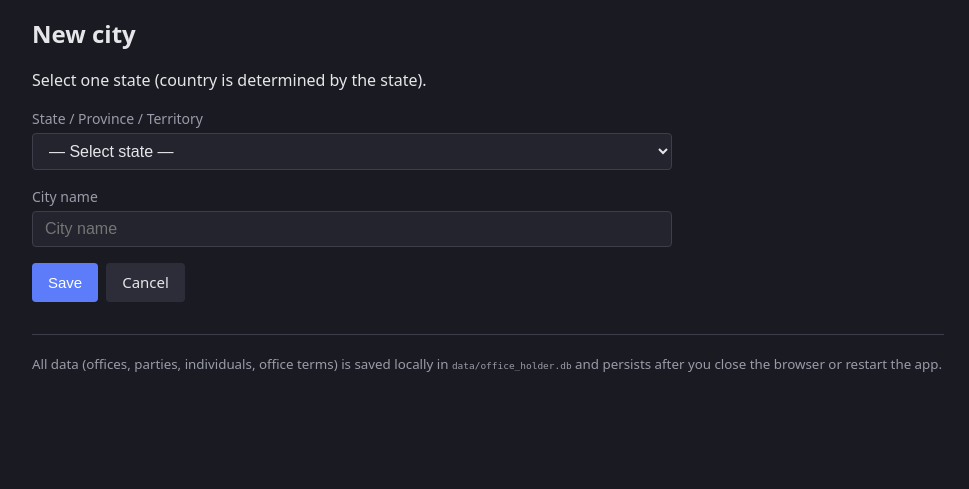
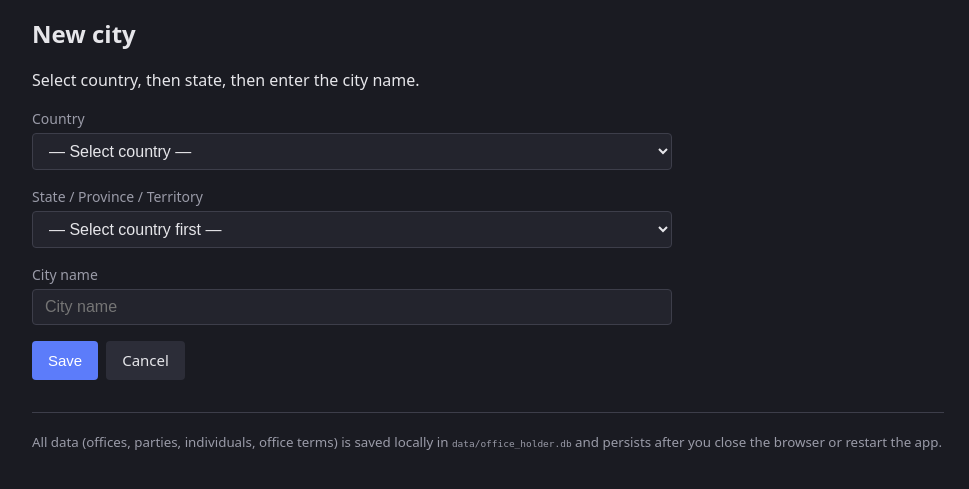
Before and after one commit to wcmchenry3-stack/office_holder_cursor, a FastAPI app: page /refs/cities/new in a window 1280 px wide. Shown: the part 49-538 px from the top of the page, without its empty margins (152-1121 px from the left). Run offline with FastAPI, Linux system fonts and the light colour scheme; data comes from the database, SQL or seed files in the repository.

Commit message:
City form: add country dropdown, filter states by country so US cities can be selected
Co-authored-by: Cursor <cursoragent@cursor.com>

```diff
--- a/src/main.py
+++ b/src/main.py
@@ -1472,9 +1472,9 @@ async def refs_cities_list(request: Request):
 
 @app.get("/refs/cities/new", response_class=HTMLResponse)
 async def refs_city_new(request: Request):
-    states = db_refs.list_states_with_country()
+    countries = db_refs.list_countries()
     return templates.TemplateResponse(
-        "refs_city_form.html", {"request": request, "city": None, "states": states}
+        "refs_city_form.html", {"request": request, "city": None, "states": [], "countries": countries}
     )
 
 
@@ -1484,10 +1484,13 @@ async def refs_city_create(request: Request, state_id: int = Form(0), name: str
         db_refs.create_city(state_id, name)
         return RedirectResponse("/refs/cities?saved=1", status_code=302)
     except ValueError as e:
-        states = db_refs.list_states_with_country()
+        countries = db_refs.list_countries()
+        state_row = db_refs.get_state(state_id) if state_id else None
+        form_country_id = state_row.get("country_id") if state_row else None
+        states = db_refs.list_states(form_country_id) if form_country_id else []
         return templates.TemplateResponse(
             "refs_city_form.html",
-            {"request": request, "city": None, "states": states, "validation_error": str(e), "form_state_id": state_id, "form_name": name},
+            {"request": request, "city": None, "states": states, "countries": countries, "validation_error": str(e), "form_state_id": state_id, "form_name": name, "form_country_id": form_country_id},
         )
 
 
@@ -1496,9 +1499,12 @@ async def refs_city_edit(request: Request, city_id: int):
     city = db_refs.get_city(city_id)
     if not city:
         raise HTTPException(status_code=404)
-    states = db_refs.list_states_with_country()
+    state_row = db_refs.get_state(city["state_id"]) if city.get("state_id") else None
+    form_country_id = state_row.get("country_id") if state_row else None
+    states = db_refs.list_states(form_country_id) if form_country_id else []
+    countries = db_refs.list_countries()
     return templates.TemplateResponse(
-        "refs_city_form.html", {"request": request, "city": city, "states": states}
+        "refs_city_form.html", {"request": request, "city": city, "states": states, "countries": countries, "form_country_id": form_country_id}
     )
 
 
@@ -1511,10 +1517,13 @@ async def refs_city_update(request: Request, city_id: int, state_id: int = Form(
         city = db_refs.get_city(city_id)
         if not city:
             raise HTTPException(status_code=404)
-        states = db_refs.list_states_with_country()
+        state_row = db_refs.get_state(state_id) if state_id else None
+        form_country_id = state_row.get("country_id") if state_row else None
+        states = db_refs.list_states(form_country_id) if form_country_id else []
+        countries = db_refs.list_countries()
         return templates.TemplateResponse(
             "refs_city_form.html",
-            {"request": request, "city": {**city, "state_id": state_id, "name": name}, "states": states, "validation_error": str(e)},
+            {"request": request, "city": {**city, "state_id": state_id, "name": name}, "states": states, "countries": countries, "form_country_id": form_country_id, "validation_error": str(e)},
         )
 
 
--- a/src/templates/refs_city_form.html
+++ b/src/templates/refs_city_form.html
@@ -2,15 +2,24 @@
 {% block title %}{{ "Edit" if city else "New" }} city – Office Holder{% endblock %}
 {% block content %}
 <h1>{{ "Edit" if city else "New" }} city</h1>
-<p>Select one state (country is determined by the state).</p>
+<p>Select country, then state, then enter the city name.</p>
 {% if validation_error %}<div class="alert alert-error">{{ validation_error }}</div>{% endif %}
 <form method="post" action="{% if city %}/refs/cities/{{ city.id }}{% else %}/refs/cities/new{% endif %}">
   <div class="form-group">
+    <label for="country_id">Country</label>
+    <select id="country_id" name="country_id" required>
+      <option value="">— Select country —</option>
+      {% for c in countries %}
+      <option value="{{ c.id }}" {% if form_country_id is defined and form_country_id == c.id %}selected{% endif %}>{{ c.name }}</option>
+      {% endfor %}
+    </select>
+  </div>
+  <div class="form-group">
     <label for="state_id">State / Province / Territory</label>
     <select id="state_id" name="state_id" required>
-      <option value="">— Select state —</option>
+      <option value="">— Select country first —</option>
       {% for s in states %}
-      <option value="{{ s.id }}" {% if city and city.state_id == s.id %}selected{% elif form_state_id is defined and form_state_id == s.id %}selected{% endif %}>{{ s.name }} ({{ s.country_name or '—' }})</option>
+      <option value="{{ s.id }}" {% if city and city.state_id == s.id %}selected{% elif form_state_id is defined and form_state_id == s.id %}selected{% endif %}>{{ s.name }}</option>
       {% endfor %}
     </select>
   </div>
@@ -23,4 +32,33 @@
     <a href="/refs/cities" class="btn btn-secondary">Cancel</a>
   </div>
 </form>
+<script>
+(function() {
+  var countrySelect = document.getElementById('country_id');
+  var stateSelect = document.getElementById('state_id');
+  var preselectedStateId = {% if city and city.state_id %}{{ city.state_id }}{% elif form_state_id is defined and form_state_id %}{{ form_state_id }}{% else %}null{% endif %};
+  function loadStates(countryId) {
+    if (!stateSelect) return;
+    stateSelect.innerHTML = '<option value="">— Select country first —</option>';
+    if (!countryId) return;
+    stateSelect.innerHTML = '<option value="">— None —</option>';
+    fetch('/api/states?country_id=' + encodeURIComponent(countryId))
+      .then(function(r) { return r.json(); })
+      .then(function(states) {
+        states.forEach(function(s) {
+          var opt = document.createElement('option');
+          opt.value = s.id;
+          opt.textContent = s.name;
+          if (preselectedStateId && s.id === preselectedStateId) opt.selected = true;
+          stateSelect.appendChild(opt);
+        });
+      });
+  }
+  if (countrySelect) countrySelect.addEventListener('change', function() {
+    preselectedStateId = null;
+    loadStates(countrySelect.value);
+  });
+  if (countrySelect && countrySelect.value) loadStates(countrySelect.value);
+})();
+</script>
 {% endblock %}
```
